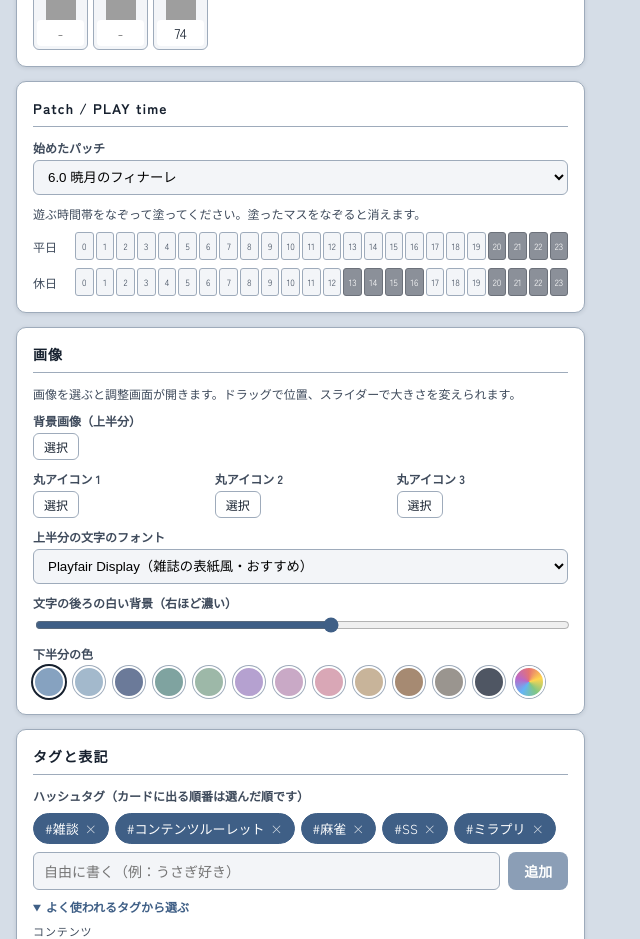
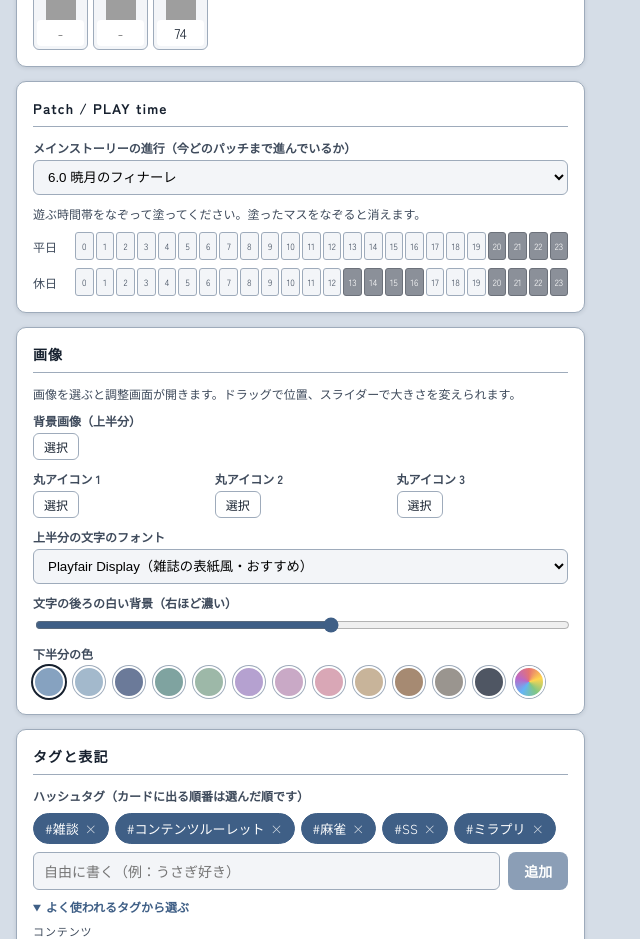
Before and after one commit to akirou0621-stack/ff14-, a Next.js app: page / in a window 1280 px wide. Shown: the part 1300-2239 px from the top of the page, without its empty margins (0-640 px from the left). Built offline with nearby package versions, Linux system fonts and the light colour scheme; grey boxes are pictures that could not be loaded; a web font is replaced by a local one.

Commit message:
Patch field means current main story progress, not the starting patch
Co-Authored-By: Claude Opus 5.5 <noreply@anthropic.com>
Claude-Session: https://claude.ai/code/session_01TdykueHqUXhoK6g266RXdd

```diff
--- a/app/page.tsx
+++ b/app/page.tsx
@@ -7,7 +7,7 @@ import { ALL_DCS, REGIONS, worldsOf } from '@/lib/worlds';
 
 const STORAGE_KEY = 'ffxiv-card-generator-v2';
 
-/** 始めたパッチの選択肢（拡張ごとにまとめる）。新しいパッチが来たらここに足す */
+/** メインストーリーの進行（今どのパッチまで進んでいるか）の選択肢。新しいパッチが来たらここに足す */
 const PATCH_GROUPS: { title: string; patches: string[] }[] = [
   { title: '黄金のレガシー', patches: ['7.0', '7.1', '7.2', '7.3', '7.4', '7.5'] },
   { title: '暁月のフィナーレ', patches: ['6.0', '6.1', '6.2', '6.3', '6.4', '6.5'] },
@@ -17,7 +17,6 @@ const PATCH_GROUPS: { title: string; patches: string[] }[] = [
   { title: '新生エオルゼア', patches: ['2.0', '2.1', '2.2', '2.3', '2.4', '2.5'] }
 ];
 const PATCH_OPTIONS = PATCH_GROUPS.flatMap((g) => g.patches.map((p) => `${p} ${g.title}`));
-const LEGACY_PATCH = '旧FF14（1.x）';
 
 /** よく使われるハッシュタグ（ジャンルごと）。増やしたいときはここに足す */
 const TAG_GROUPS: { title: string; tags: string[] }[] = [
@@ -466,10 +465,10 @@ export default function Home() {
           <section className="box">
             <h2>Patch / PLAY time</h2>
             <label className="field" htmlFor="patch">
-              <span>始めたパッチ</span>
+              <span>メインストーリーの進行（今どのパッチまで進んでいるか）</span>
               <select id="patch" value={profile.patch} onChange={(e) => update('patch', e.target.value)}>
                 <option value="">（表示しない）</option>
-                {profile.patch && profile.patch !== LEGACY_PATCH && !PATCH_OPTIONS.includes(profile.patch) && (
+                {profile.patch && !PATCH_OPTIONS.includes(profile.patch) && (
                   <option value={profile.patch}>{profile.patch}</option>
                 )}
                 {PATCH_GROUPS.map((g) => (
@@ -479,9 +478,6 @@ export default function Home() {
                     ))}
                   </optgroup>
                 ))}
-                <optgroup label="それより前">
-                  <option value={LEGACY_PATCH}>{LEGACY_PATCH}</option>
-                </optgroup>
               </select>
             </label>
             <p className="hint">遊ぶ時間帯をなぞって塗ってください。塗ったマスをなぞると消えます。</p>
```
